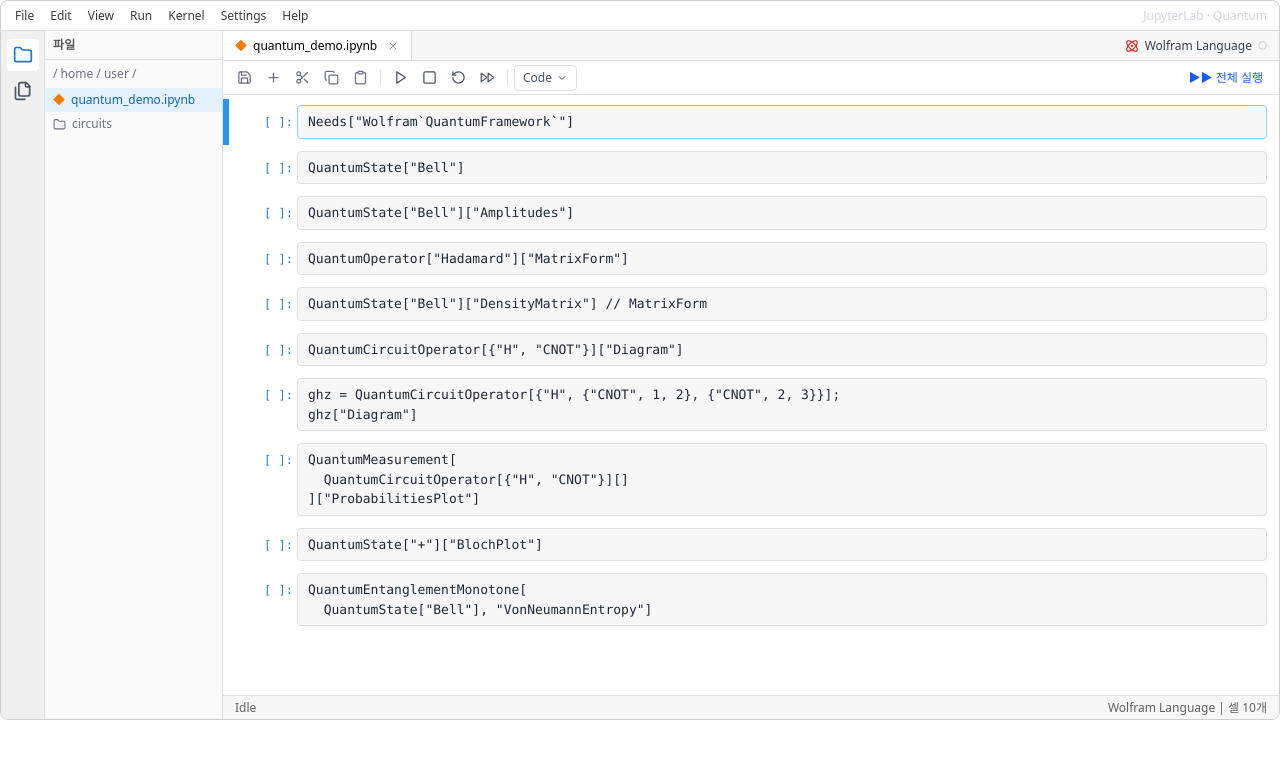
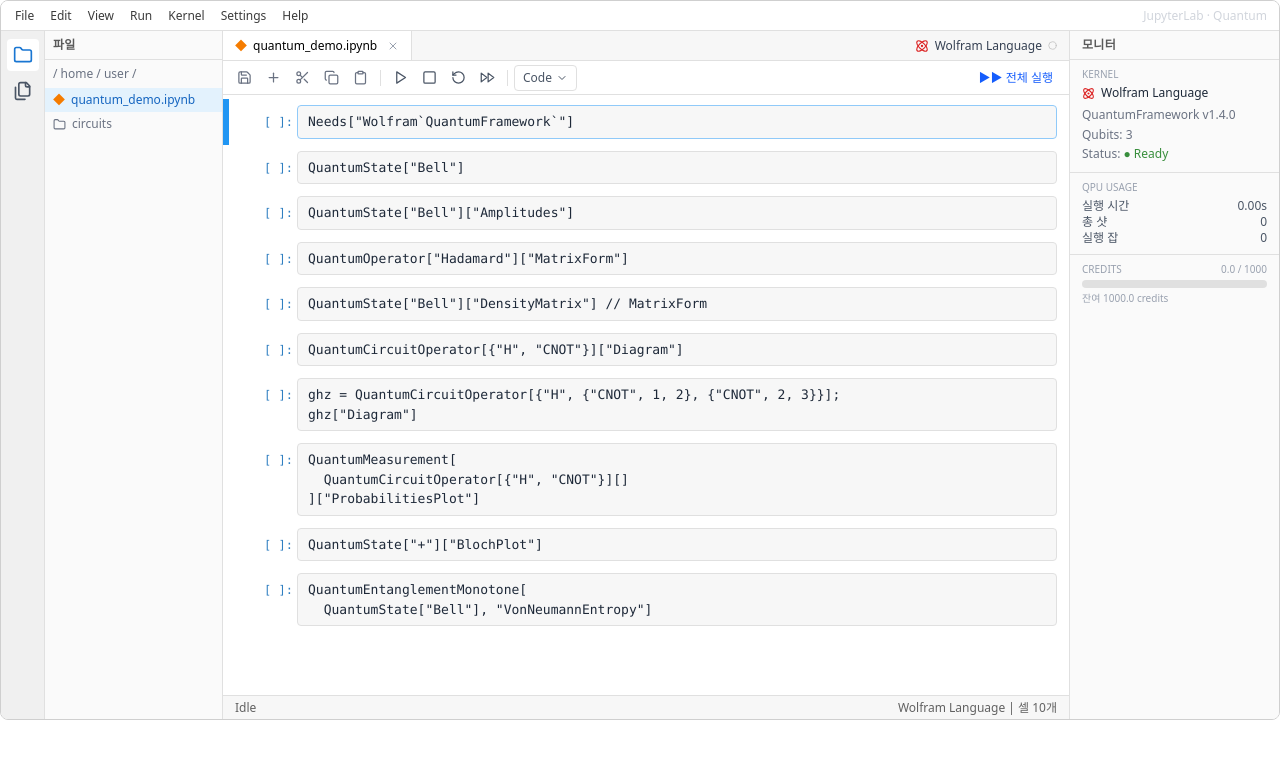
Before and after one commit to yomyomiii/wolfram-jupyter-demo, a React (Vite) app: page / in a window 1280 px wide. Shown: the top 758 px of the page. Built offline with nearby package versions, Linux system fonts and the light colour scheme; the HTML template or start-up script is replaced by a standard one.

Commit message:
Add right monitor panel: kernel info + QPU usage gauge

```diff
--- a/src/App.tsx
+++ b/src/App.tsx
@@ -481,6 +481,41 @@
             <span className="ml-auto">{kernel.name} | 셀 {cells.length}개</span>
           </div>
         </div>
+
+        {(() => {
+          const isQuantum = kernel.id === "wl";
+          const doneCells = cells.filter((c) => c.status === "done" && c.output);
+          const qCells = isQuantum ? doneCells.length : 0;
+          const shotsPerJob = 1024;
+          const totalShots = qCells * shotsPerJob;
+          const qpuMs = qCells * 440;
+          const creditLimit = 1000;
+          const creditUsed = Math.min(creditLimit, totalShots * 0.01);
+          const creditPct = (creditUsed / creditLimit) * 100;
+          return (
+            <aside className="border-l shrink-0 flex flex-col text-xs" style={{ ...tb, width: 210, background: "#fafafa", color: "#3c3c3c" }}>
+              <div className="px-3 py-1.5 font-semibold border-b tracking-wide" style={{ ...tb, color: "#5a5a5a" }}>모니터</div>
+              <div className="px-3 py-2 border-b" style={tb}>
+                <div className="text-[10px] uppercase text-gray-400 mb-1">Kernel</div>
+                <div className="flex items-center gap-1.5 mb-1"><KIcon size={13} style={{ color: kernel.color }} /><span className="text-gray-800">{kernel.name}</span></div>
+                <div className="text-gray-500 leading-relaxed">QuantumFramework v1.4.0<br/>Qubits: {isQuantum ? 3 : "—"}<br/>Status: <span style={{ color: busy ? "#fb8c00" : "#388e3c" }}>{busy ? "● Running" : "● Ready"}</span></div>
+              </div>
+              <div className="px-3 py-2 border-b" style={tb}>
+                <div className="text-[10px] uppercase text-gray-400 mb-1">QPU Usage</div>
+                <div className="flex justify-between text-gray-600"><span>실행 시간</span><span className="tabular-nums">{(qpuMs / 1000).toFixed(2)}s</span></div>
+                <div className="flex justify-between text-gray-600"><span>총 샷</span><span className="tabular-nums">{totalShots.toLocaleString()}</span></div>
+                <div className="flex justify-between text-gray-600"><span>실행 잡</span><span className="tabular-nums">{qCells}</span></div>
+              </div>
+              <div className="px-3 py-2">
+                <div className="flex justify-between text-[10px] uppercase text-gray-400 mb-1"><span>Credits</span><span className="tabular-nums">{creditUsed.toFixed(1)} / {creditLimit}</span></div>
+                <div className="w-full h-2 rounded overflow-hidden" style={{ background: "#e0e0e0" }}>
+                  <div style={{ width: `${creditPct}%`, height: "100%", background: creditPct > 80 ? "#e53935" : creditPct > 50 ? "#fb8c00" : "#43a047", transition: "width 0.3s" }} />
+                </div>
+                <div className="mt-1 text-gray-400 text-[10px]">잔여 {(creditLimit - creditUsed).toFixed(1)} credits</div>
+              </div>
+            </aside>
+          );
+        })()}
       </div>
 
       {dialog && (
```
